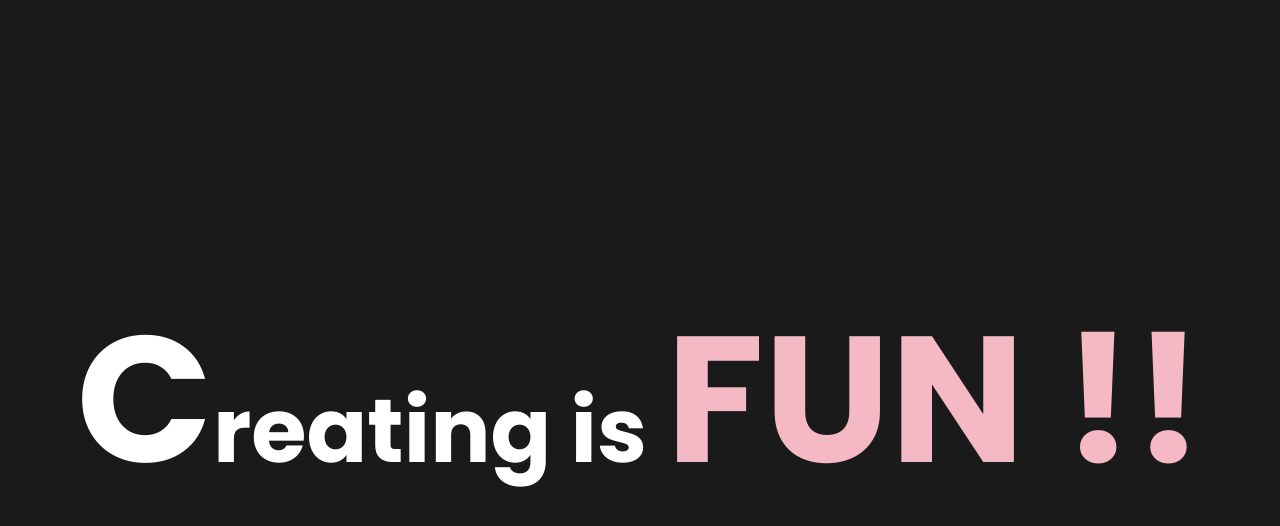
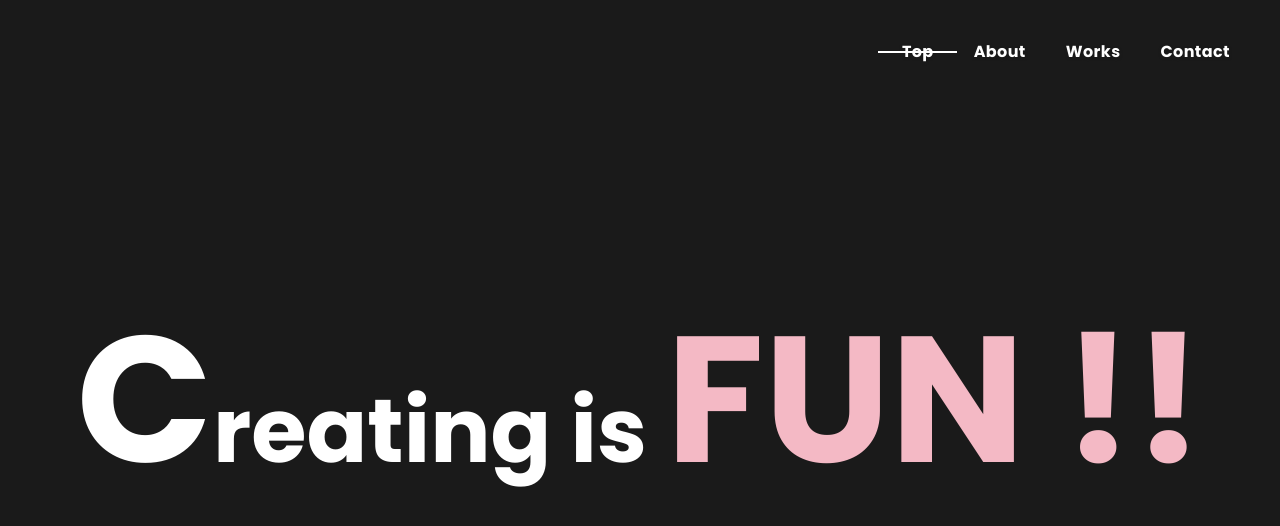
Before and after one commit to Satoshi-Moriya/my-portfolio-site, a Next.js app: page / in a window 1280 px wide. Shown: the top 526 px of the page. Built offline with nearby package versions, Linux system fonts and the light colour scheme.

Commit message:
ヘッダー実装 #3

```diff
--- /dev/null
+++ b/src/components/Header.tsx
@@ -0,0 +1,28 @@
+import styled from "styled-components";
+
+import NavLinks from "./NavLinks";
+
+export default function Header() {
+  return (
+    <StyledHeader>
+      <HeaderRight>
+        <NavLinks />
+      </HeaderRight>
+    </StyledHeader>
+  );
+}
+
+const StyledHeader = styled.header`
+  background: transparent;
+  width: 100%;
+  position: fixed;
+  top: 0;
+  left: 0;
+  z-index: 10;
+`;
+
+const HeaderRight = styled.div`
+  position: fixed;
+  top: 30px;
+  right: 30px;
+`;
--- /dev/null
+++ b/src/components/NavLinks.tsx
@@ -0,0 +1,84 @@
+import Link from "next/link";
+import { usePathname } from "next/navigation";
+import styled from "styled-components";
+
+import { poppinsFont } from "@/styles/fonts";
+
+const links = [
+  { name: "Top", href: "/", },
+  { name: "About", href: "/about", },
+  { name: "Works", href: "/works", },
+  { name: "Contact", href: "/contact", },
+];
+
+export default function NavLinks() {
+  const pathname = usePathname();
+
+  return(
+    <StyledNavLinks>
+      {
+        links.map((link) => {
+          return (
+            <NavLink
+              key={link.name}
+              href={link.href}
+              isActive={pathname === link.href}
+            >
+              {link.name}
+            </NavLink>
+          );
+        })
+      }
+    </StyledNavLinks>
+  );
+}
+
+const StyledNavLinks = styled.nav`
+  display: flex;
+`
+
+const NavLink = styled(
+  (
+    { href, isActive, children, ...props }:
+    { href: string, isActive: boolean, children: string, }
+  ) => (
+    <Link href={href} {...props} >
+      {children}
+    </Link>
+  )
+)`
+  color: #FFFFFF;
+  text-shadow: 0 1px 3px #1A1A1A;
+  position: relative;
+  padding: 10px 20px;
+  font-family: ${poppinsFont.style.fontFamily}, sans-serif;
+
+  &:before {
+    background-color: #FFFFFF;
+    height: 2px;
+    content: "";
+    margin: auto;
+    position: absolute;
+    top: 0;
+    left: -5%;
+    bottom: 0;
+    transition: transform 0.45s cubic-bezier(1, 0, 0, 1);
+    transform: scale(0, 1);
+    transform-origin: center;
+    width: 110%;
+  }
+
+  ${({ isActive }) => isActive && `
+
+    &:before {
+      transform: scale(1, 1);
+    }
+  `}
+
+  &:hover,
+  &:focus {
+    &:before {
+      transform: scale(1, 1);
+    }
+  }
+`;
--- a/src/pages/_app.tsx
+++ b/src/pages/_app.tsx
@@ -1,3 +1,4 @@
+import Header from "@/components/Header";
 import type { AppProps } from "next/app";
 import { createGlobalStyle } from "styled-components";
 import reset from "styled-reset";
@@ -6,6 +7,7 @@ export default function App({ Component, pageProps }: AppProps) {
   return (
     <>
       <GlobalStyle />
+      <Header />
       <Component {...pageProps} />
     </>
   );
```
